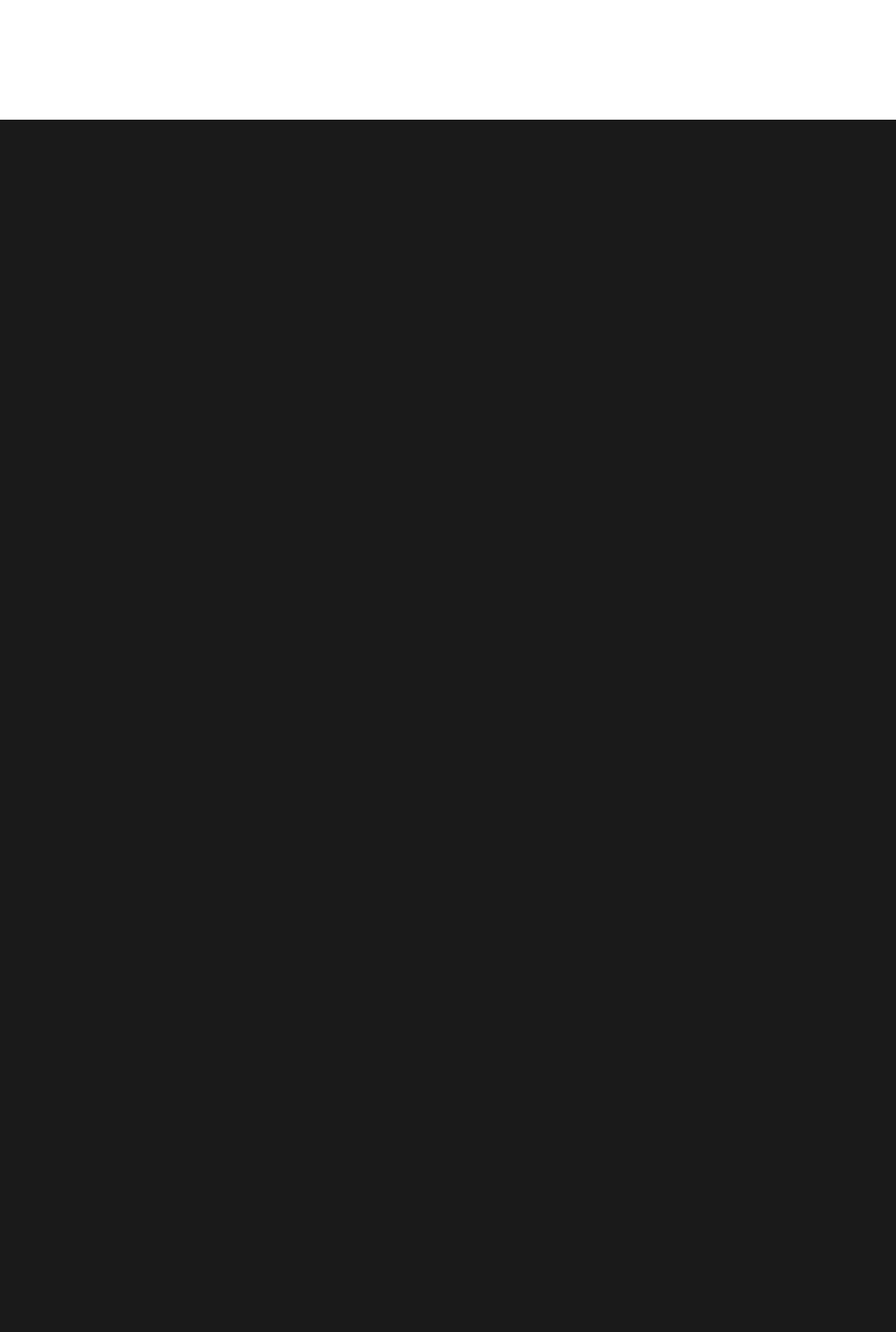
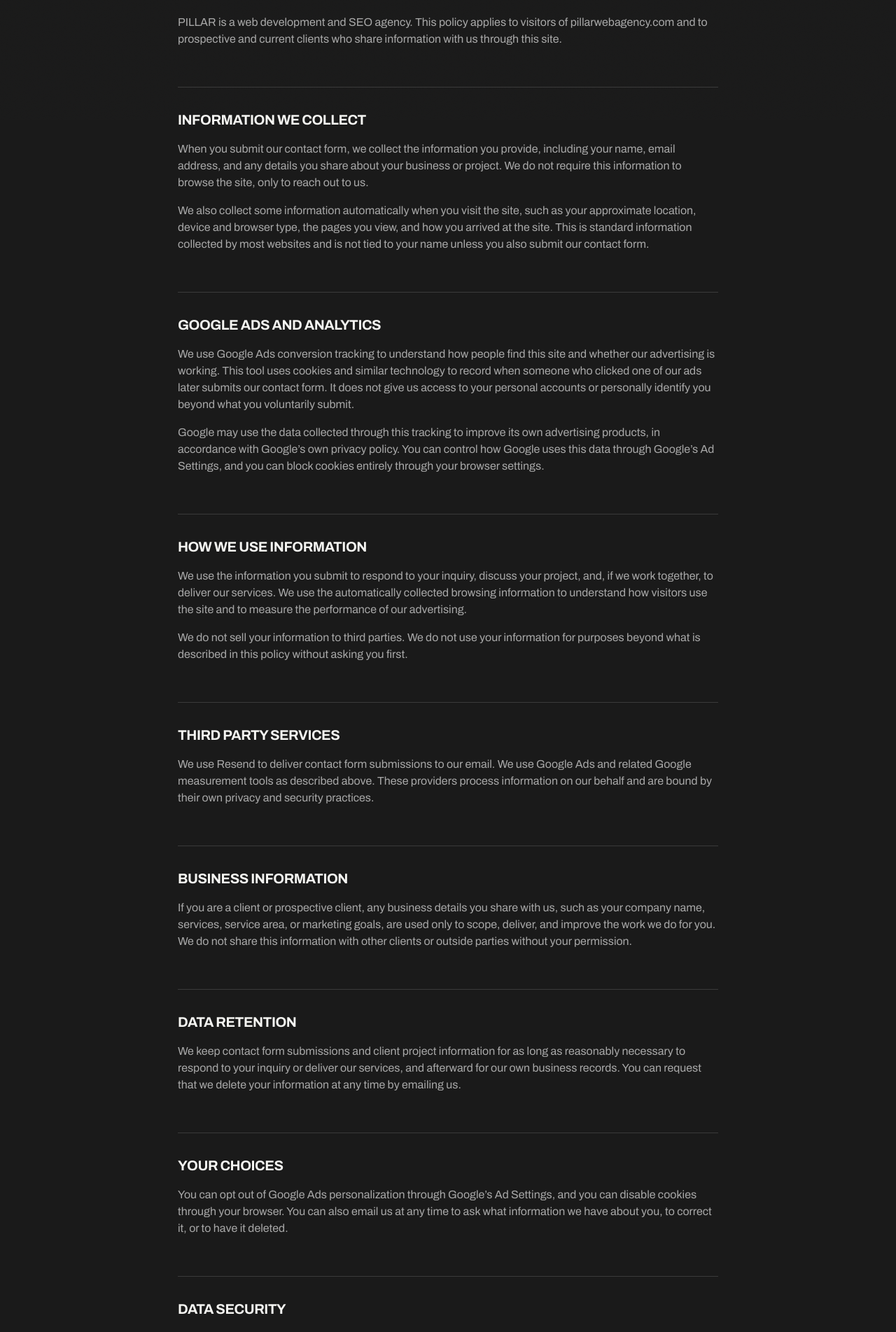
Before and after one commit to KenshinKm/Pillar-website, a Next.js app: page /privacy in a window 1280 px wide. Before the commit this address had no page. Shown: the part 629-2532 px from the top of the page at 70% size. Before the commit the page ends 800 px from the top, so only its background shows below. Built offline with nearby package versions, Linux system fonts and the light colour scheme.

Commit message:
Add privacy policy page and link it in the footer
Covers contact form data, Google Ads conversion tracking, third party
services, and data retention.

Co-Authored-By: Claude Sonnet 5 <noreply@anthropic.com>

```diff
--- /dev/null
+++ b/app/privacy/page.tsx
@@ -0,0 +1,187 @@
+import type { Metadata } from "next";
+import Nav from "@/components/Nav";
+import Footer from "@/components/Footer";
+import PageHeader from "@/components/PageHeader";
+
+export const metadata: Metadata = {
+  title: "Privacy Policy",
+  description:
+    "How PILLAR collects, uses, and protects information from visitors and clients, including data collected through Google Ads and our contact form.",
+};
+
+const LAST_UPDATED = "September 16, 2026";
+
+export default function PrivacyPage() {
+  return (
+    <>
+      <Nav />
+      <main>
+        <PageHeader eyebrow="Legal" title="Privacy Policy">
+          Last updated {LAST_UPDATED}. This page explains what information we
+          collect, how we use it, and the choices you have.
+        </PageHeader>
+
+        <section className="bg-bg py-16 md:py-20">
+          <div className="mx-auto max-w-[900px] px-6 md:px-10 lg:px-16">
+            <div className="flex flex-col gap-14">
+              <Block title="Who We Are">
+                <p>
+                  PILLAR is a web development and SEO agency. This policy
+                  applies to visitors of pillarwebagency.com and to
+                  prospective and current clients who share information with
+                  us through this site.
+                </p>
+              </Block>
+
+              <Block title="Information We Collect">
+                <p>
+                  When you submit our contact form, we collect the
+                  information you provide, including your name, email
+                  address, and any details you share about your business or
+                  project. We do not require this information to browse the
+                  site, only to reach out to us.
+                </p>
+                <p>
+                  We also collect some information automatically when you
+                  visit the site, such as your approximate location, device
+                  and browser type, the pages you view, and how you arrived
+                  at the site. This is standard information collected by most
+                  websites and is not tied to your name unless you also
+                  submit our contact form.
+                </p>
+              </Block>
+
+              <Block title="Google Ads and Analytics">
+                <p>
+                  We use Google Ads conversion tracking to understand how
+                  people find this site and whether our advertising is
+                  working. This tool uses cookies and similar technology to
+                  record when someone who clicked one of our ads later
+                  submits our contact form. It does not give us access to
+                  your personal accounts or personally identify you beyond
+                  what you voluntarily submit.
+                </p>
+                <p>
+                  Google may use the data collected through this tracking to
+                  improve its own advertising products, in accordance with
+                  Google&rsquo;s own privacy policy. You can control how
+                  Google uses this data through Google&rsquo;s Ad Settings,
+                  and you can block cookies entirely through your browser
+                  settings.
+                </p>
+              </Block>
+
+              <Block title="How We Use Information">
+                <p>
+                  We use the information you submit to respond to your
+                  inquiry, discuss your project, and, if we work together, to
+                  deliver our services. We use the automatically collected
+                  browsing information to understand how visitors use the
+                  site and to measure the performance of our advertising.
+                </p>
+                <p>
+                  We do not sell your information to third parties. We do not
+                  use your information for purposes beyond what is described
+                  in this policy without asking you first.
+                </p>
+              </Block>
+
+              <Block title="Third Party Services">
+                <p>
+                  We use Resend to deliver contact form submissions to our
+                  email. We use Google Ads and related Google measurement
+                  tools as described above. These providers process
+                  information on our behalf and are bound by their own
+                  privacy and security practices.
+                </p>
+              </Block>
+
+              <Block title="Business Information">
+                <p>
+                  If you are a client or prospective client, any business
+                  details you share with us, such as your company name,
+                  services, service area, or marketing goals, are used only
+                  to scope, deliver, and improve the work we do for you. We
+                  do not share this information with other clients or
+                  outside parties without your permission.
+                </p>
+              </Block>
+
+              <Block title="Data Retention">
+                <p>
+                  We keep contact form submissions and client project
+                  information for as long as reasonably necessary to respond
+                  to your inquiry or deliver our services, and afterward for
+                  our own business records. You can request that we delete
+                  your information at any time by emailing us.
+                </p>
+              </Block>
+
+              <Block title="Your Choices">
+                <p>
+                  You can opt out of Google Ads personalization through
+                  Google&rsquo;s Ad Settings, and you can disable cookies
+                  through your browser. You can also email us at any time to
+                  ask what information we have about you, to correct it, or
+                  to have it deleted.
+                </p>
+              </Block>
+
+              <Block title="Data Security">
+                <p>
+                  We take reasonable steps to protect the information you
+                  share with us, but no method of transmission or storage is
+                  completely secure. We recommend not sending sensitive
+                  personal information, such as passwords or financial
+                  details, through our contact form.
+                </p>
+              </Block>
+
+              <Block title="Children's Privacy">
+                <p>
+                  This site is intended for business owners and is not
+                  directed at children. We do not knowingly collect
+                  information from anyone under 13.
+                </p>
+              </Block>
+
+              <Block title="Changes to This Policy">
+                <p>
+                  We may update this policy from time to time as our
+                  practices or the tools we use change. We will update the
+                  date at the top of this page when we do.
+                </p>
+              </Block>
+
+              <Block title="Contact Us">
+                <p>
+                  If you have questions about this policy or want to request,
+                  correct, or delete your information, email us at{" "}
+                  <a
+                    href="mailto:kenshin@pillarwebagency.com"
+                    className="text-ink underline hover:text-accent"
+                  >
+                    kenshin@pillarwebagency.com
+                  </a>
+                  .
+                </p>
+              </Block>
+            </div>
+          </div>
+        </section>
+      </main>
+      <Footer />
+    </>
+  );
+}
+
+function Block({ title, children }: { title: string; children: React.ReactNode }) {
+  return (
+    <div className="border-t border-line pt-8">
+      <h2 className="text-xl font-bold uppercase tracking-tight text-ink">
+        {title}
+      </h2>
+      <div className="mt-4 flex flex-col gap-4 text-muted">{children}</div>
+    </div>
+  );
+}
--- a/app/sitemap.ts
+++ b/app/sitemap.ts
@@ -1,7 +1,7 @@
 import type { MetadataRoute } from "next";
 
 const SITE_URL = "https://pillarwebagency.com";
-const ROUTES = ["", "/services", "/process", "/results", "/work"];
+const ROUTES = ["", "/services", "/process", "/results", "/work", "/privacy"];
 
 export default function sitemap(): MetadataRoute.Sitemap {
   const lastModified = new Date();
@@ -10,6 +10,6 @@ export default function sitemap(): MetadataRoute.Sitemap {
     url: `${SITE_URL}${path}`,
     lastModified,
     changeFrequency: "monthly",
-    priority: path === "" ? 1 : 0.8,
+    priority: path === "" ? 1 : path === "/privacy" ? 0.3 : 0.8,
   }));
 }
--- a/components/Footer.tsx
+++ b/components/Footer.tsx
@@ -81,8 +81,13 @@ export default function Footer() {
           ))}
         </div>
 
-        <div className="mt-16 flex flex-col items-start justify-between gap-4 border-t border-line pt-8 font-mono text-xs uppercase tracking-[0.08em] text-faint sm:flex-row sm:items-center">
-          <span>&copy; {new Date().getFullYear()} PILLAR. All rights reserved.</span>
+        <div className="mt-16 flex flex-col items-start gap-4 border-t border-line pt-8 font-mono text-xs uppercase tracking-[0.08em] text-faint sm:flex-row sm:items-center sm:justify-between">
+          <div className="flex flex-col gap-4 sm:flex-row sm:items-center sm:gap-6">
+            <span>&copy; {new Date().getFullYear()} PILLAR. All rights reserved.</span>
+            <Link href="/privacy" className="transition-colors hover:text-ink">
+              Privacy Policy
+            </Link>
+          </div>
           <span>Build. Get Found. Grow.</span>
         </div>
       </div>
```
